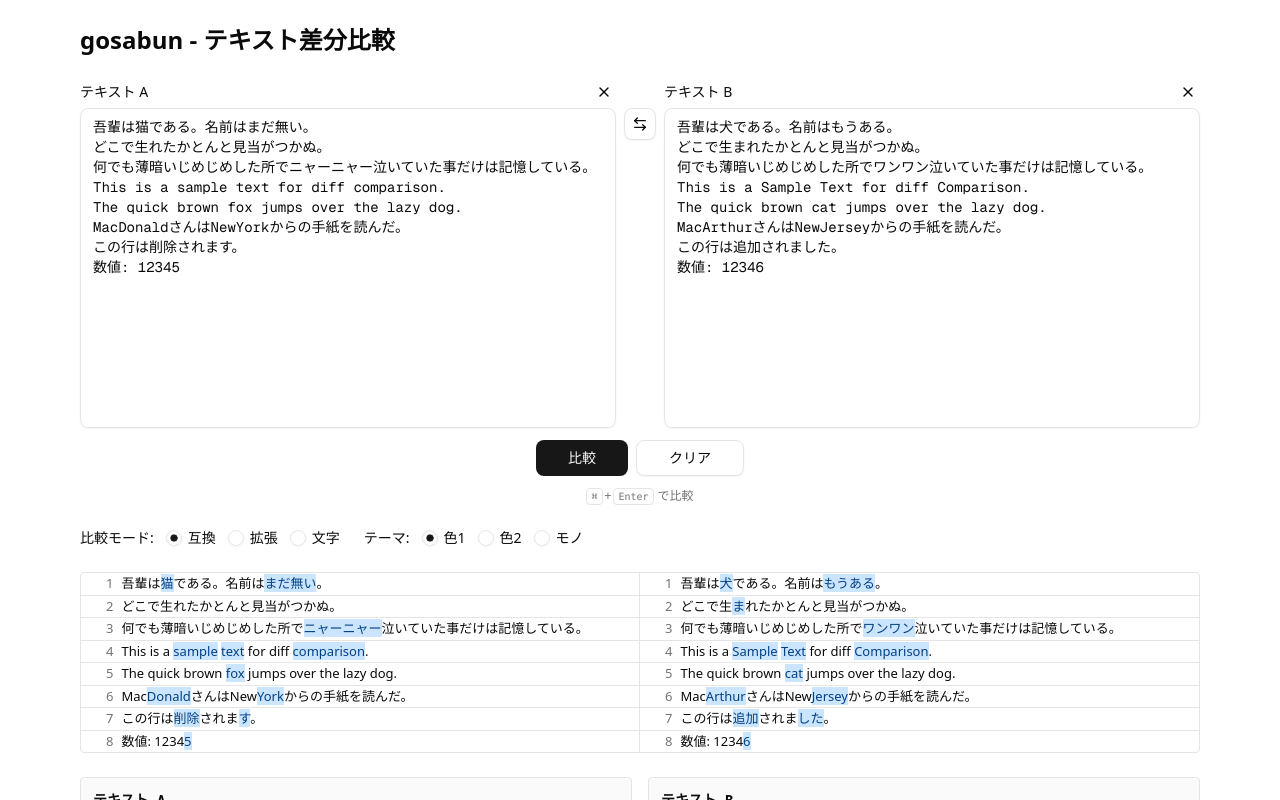
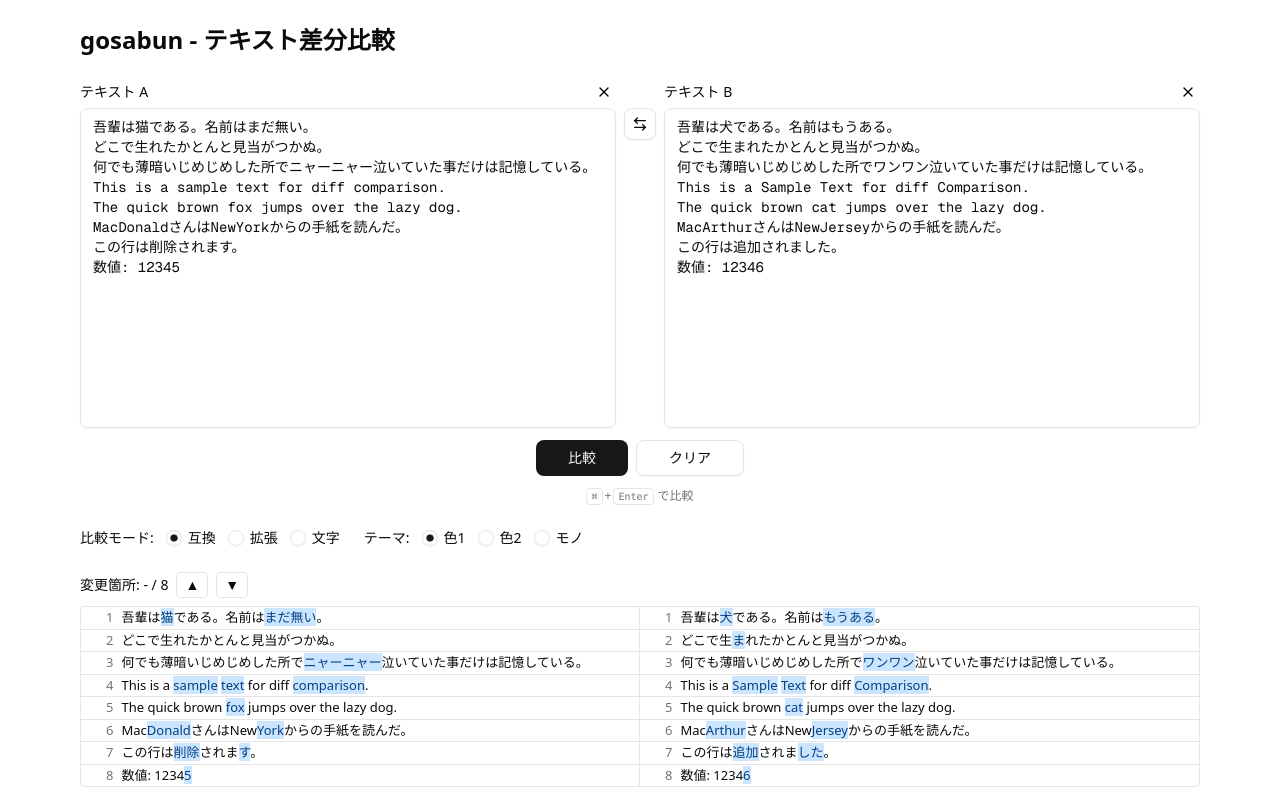
Before and after one commit to sidedishjob/gosabun, a Next.js app: page / in a window 1280 px wide. Both pictures are taken after a click on the button "比較". Shown: the top 800 px of the page. Built offline with nearby package versions, Linux system fonts and the light colour scheme.

Commit message:
feat: 変更箇所へのジャンプ機能を追加

```diff
--- a/app/globals.css
+++ b/app/globals.css
@@ -193,3 +193,10 @@
   background-color: var(--diff-highlight-bg);
   color: var(--diff-highlight-text);
 }
+
+.diff-row-highlighted {
+  background-color: oklch(0.95 0.07 85);
+  box-shadow:
+    inset 3px 0 0 0 oklch(62.541% 0.09336 89.605),
+    inset -3px 0 0 0 oklch(0.7 0.15 85);
+}
--- a/components/DiffRow.tsx
+++ b/components/DiffRow.tsx
@@ -41,11 +41,16 @@ interface DiffRowProps {
   a: DiffCellModel
   b: DiffCellModel
   rowIndex: number
+  changed?: boolean
+  highlighted?: boolean
 }
 
-export function DiffRow({ a, b, rowIndex }: DiffRowProps) {
+export function DiffRow({ a, b, rowIndex, changed, highlighted }: DiffRowProps) {
   return (
-    <div className="diff-row">
+    <div
+      className={`diff-row${highlighted ? " diff-row-highlighted" : ""}`}
+      {...(changed ? { "data-diff-changed": rowIndex } : {})}
+    >
       <div className="diff-cell diff-cell-a">
         <span className="diff-line-num">{rowIndex + 1}</span>
         <span className="diff-cell-content">{renderCell(a, "a")}</span>
--- a/components/DiffViewer.tsx
+++ b/components/DiffViewer.tsx
@@ -1,13 +1,55 @@
 "use client"
 
-import type { DiffResult } from "@/lib/types"
+import { useState, useMemo, useCallback, useRef } from "react"
+import type { DiffResult, DiffRowModel } from "@/lib/types"
 import { DiffRow } from "./DiffRow"
+
+function hasChange(row: DiffRowModel): boolean {
+  return (
+    row.a.segments.some((s) => s.type === "delete" || s.type === "insert") ||
+    row.b.segments.some((s) => s.type === "delete" || s.type === "insert")
+  )
+}
 
 interface DiffViewerProps {
   result: DiffResult
 }
 
 export function DiffViewer({ result }: DiffViewerProps) {
+  const containerRef = useRef<HTMLDivElement>(null)
+  const [currentChangeIdx, setCurrentChangeIdx] = useState(-1)
+
+  const changeIndices = useMemo(
+    () => result.rows.reduce<number[]>((acc, row, i) => (hasChange(row) ? [...acc, i] : acc), []),
+    [result.rows]
+  )
+
+  const scrollToRow = useCallback(
+    (changeIdx: number) => {
+      if (!containerRef.current || changeIdx < 0 || changeIdx >= changeIndices.length) return
+      const rowIndex = changeIndices[changeIdx]
+      const rows = containerRef.current.querySelectorAll<HTMLElement>("[data-diff-changed]")
+      const target = Array.from(rows).find((el) => el.dataset.diffChanged === String(rowIndex))
+      if (target) {
+        target.scrollIntoView({ behavior: "smooth", block: "center" })
+        setCurrentChangeIdx(changeIdx)
+      }
+    },
+    [changeIndices]
+  )
+
+  const handlePrev = useCallback(() => {
+    if (changeIndices.length === 0) return
+    const next = currentChangeIdx <= 0 ? changeIndices.length - 1 : currentChangeIdx - 1
+    scrollToRow(next)
+  }, [changeIndices.length, currentChangeIdx, scrollToRow])
+
+  const handleNext = useCallback(() => {
+    if (changeIndices.length === 0) return
+    const next = currentChangeIdx >= changeIndices.length - 1 ? 0 : currentChangeIdx + 1
+    scrollToRow(next)
+  }, [changeIndices.length, currentChangeIdx, scrollToRow])
+
   if (result.truncated) {
     return (
       <div className="rounded border border-destructive bg-destructive/10 p-4 text-destructive text-sm">
@@ -21,10 +63,42 @@ export function DiffViewer({ result }: DiffViewerProps) {
   }
 
   return (
-    <div className="diff-viewer overflow-x-auto rounded border">
-      {result.rows.map((row, i) => (
-        <DiffRow key={i} a={row.a} b={row.b} rowIndex={i} />
-      ))}
+    <div className="space-y-2">
+      {changeIndices.length > 0 && (
+        <div className="flex items-center gap-2 text-sm">
+          <span className="font-medium">
+            変更箇所: {currentChangeIdx >= 0 ? currentChangeIdx + 1 : "-"} / {changeIndices.length}
+          </span>
+          <button
+            type="button"
+            onClick={handlePrev}
+            className="inline-flex items-center justify-center rounded border px-2 py-0.5 hover:bg-muted transition-colors"
+            aria-label="前の変更箇所"
+          >
+            ▲
+          </button>
+          <button
+            type="button"
+            onClick={handleNext}
+            className="inline-flex items-center justify-center rounded border px-2 py-0.5 hover:bg-muted transition-colors"
+            aria-label="次の変更箇所"
+          >
+            ▼
+          </button>
+        </div>
+      )}
+      <div ref={containerRef} className="diff-viewer overflow-x-auto rounded border">
+        {result.rows.map((row, i) => (
+          <DiffRow
+            key={i}
+            a={row.a}
+            b={row.b}
+            rowIndex={i}
+            changed={changeIndices.includes(i)}
+            highlighted={currentChangeIdx >= 0 && changeIndices[currentChangeIdx] === i}
+          />
+        ))}
+      </div>
     </div>
   )
 }
```
